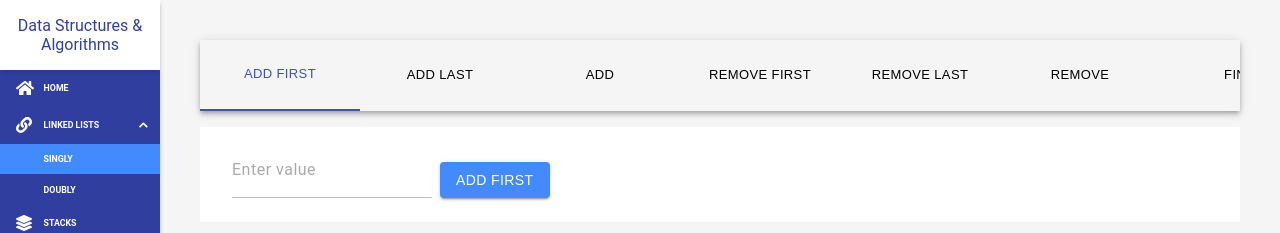
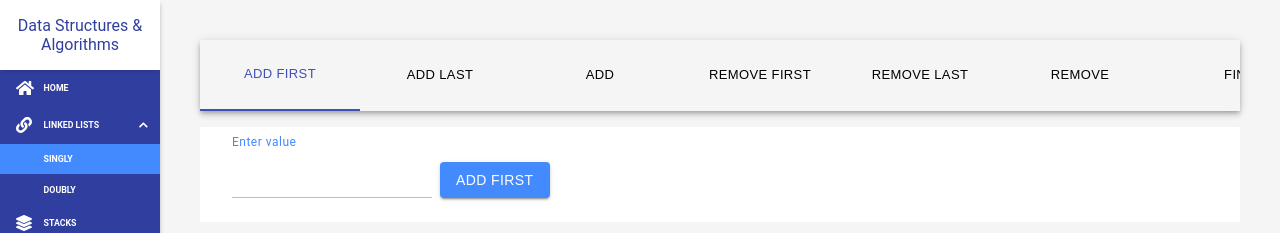
Before and after one commit to einnor/data-structures-and-algorithms, a React app: page /linked-lists/singly in a window 1280 px wide. Both pictures are taken after a click on the button "ADD FIRST". Shown: the top 233 px of the page. Built offline with nearby package versions, Linux system fonts and the light colour scheme.

Commit message:
Updated styles for text input

```diff
--- a/src/components/TextInput/style.scss
+++ b/src/components/TextInput/style.scss
@@ -40,7 +40,7 @@
     letter-spacing: 0.5px;
   }
 
-  .text-input:focus ~ .label {
+  .text-input:focus ~ .label, .text-input:valid ~ .label {
     top: -16px;
     font-size: 12px;
     color: $accent-color;
```
